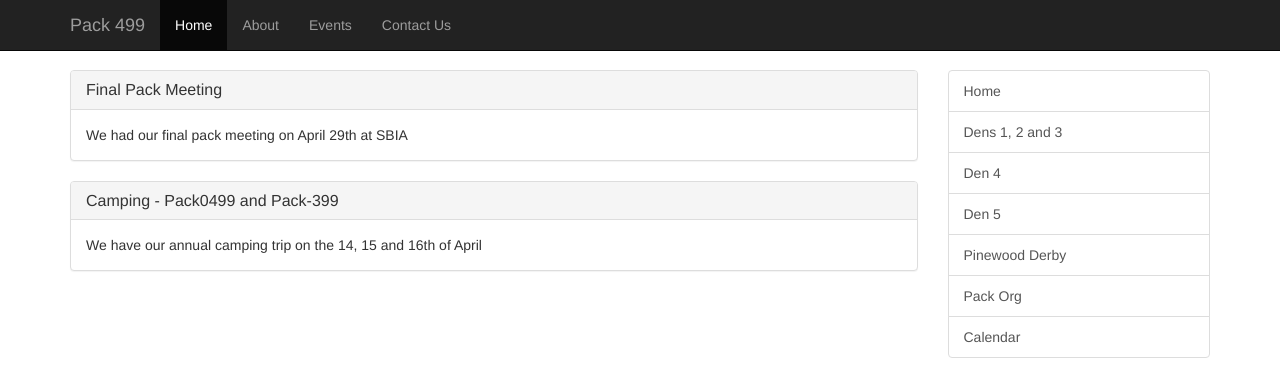
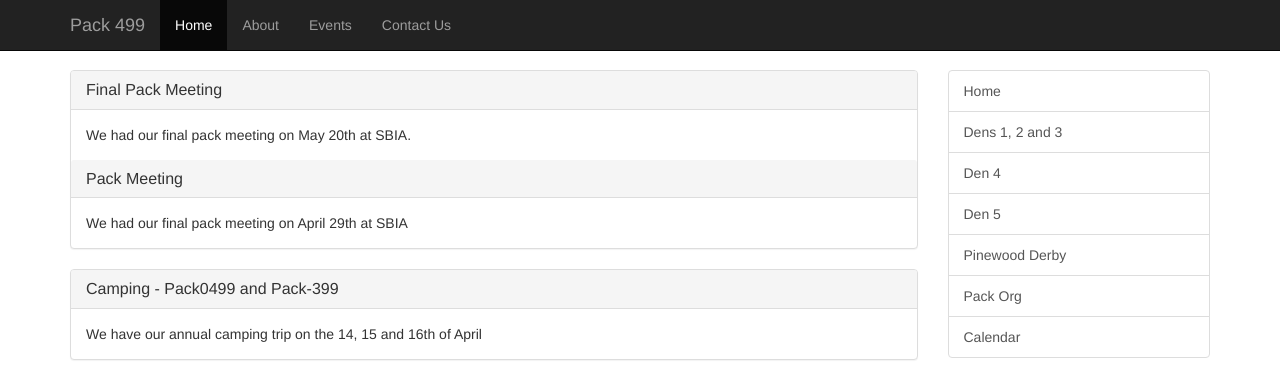
Before and after one commit to scout499/scout499.github.io, a Jekyll site: the page built from events/index.html, in a window 1280 px wide and 1014 px high, cut to the strip 0-374 px from the top of the window. Built offline with Jekyll 4.4.1, drawn with Linux system fonts in a browser that asks for light colours; nearby versions of some CDN libraries.

Commit message:
Update index.html

```diff
--- a/events/index.html
+++ b/events/index.html
@@ -5,6 +5,13 @@ layout: default
 <div class="panel panel-default">
   <div class="panel-heading">
     <h3 class="panel-title">Final Pack Meeting</h3>
+  </div>
+  <div class="panel-body">
+    We had our final pack meeting on May 20th at SBIA.
+
+   </div>
+  <div class="panel-heading">
+    <h3 class="panel-title">Pack Meeting</h3>
   </div>
   <div class="panel-body">
     We had our final pack meeting on April 29th at SBIA
```
